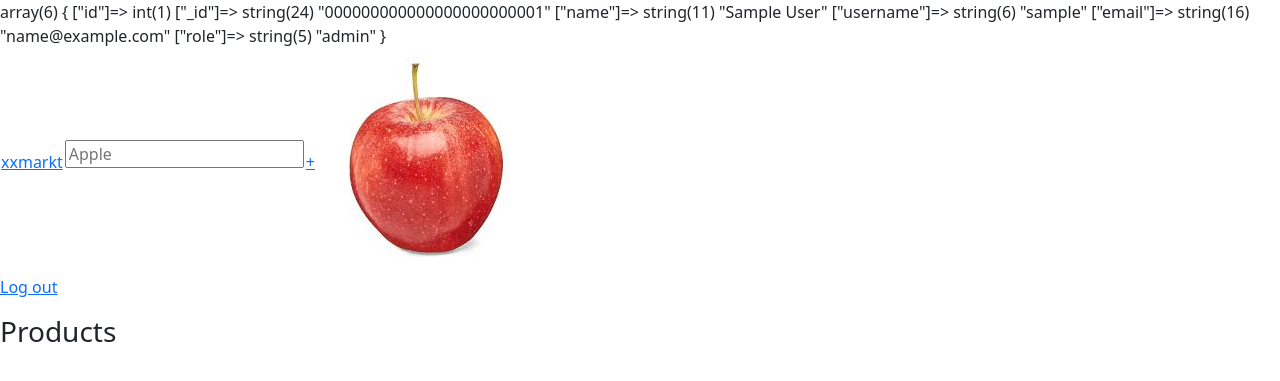
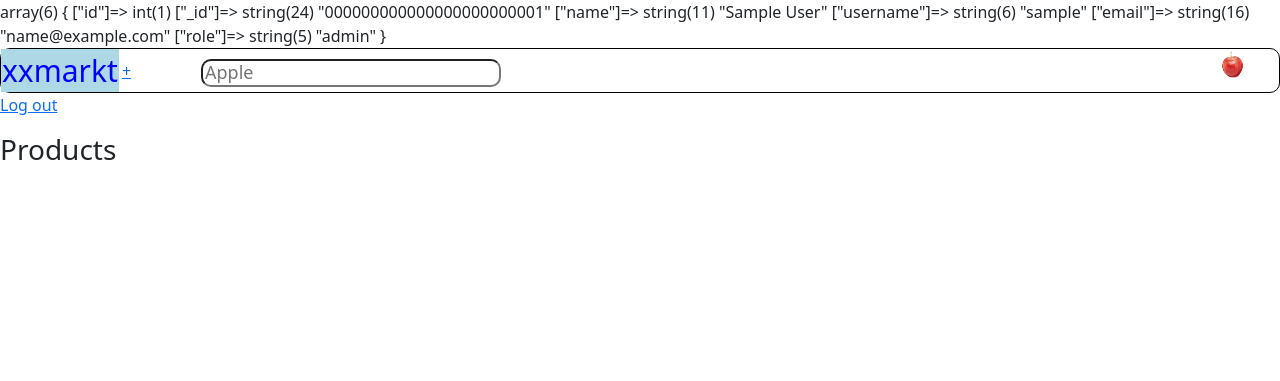
Before and after one commit to kivanckurt/market-application, a PHP site: page /market_main.php in a window 1280 px wide. Shown: the top 381 px of the page. Run offline with PHP 8.4, Linux system fonts and the light colour scheme; the visitor is signed in with stand-in values (Sample User, id 1); data comes from the database, SQL or seed files in the repository; data that the repository does not hold is empty; some libraries are stand-ins or nearby versions.

Commit message:
Market User Query Added

```diff
--- a/256/market_main.php
+++ b/256/market_main.php
@@ -11,6 +11,17 @@
     $user = $_SESSION["market_user"];
     var_dump($user);
 
+    //get method operations
+    if($_SERVER["REQUEST_METHOD"]=="GET"){
+        // var_dump($_GET);
+        extract($_GET);
+        $keyword = $keyword ?? "";
+        $cleanedKeyword = str_replace('%', '', $keyword);
+        $formedKeyword ='%'.$cleanedKeyword.'%';
+        // var_dump($keyword);
+        // var_dump($formedKeyword);
+    }
+
     //Getting the number of products & pages
     $query ="SELECT COUNT(*) FROM products, market_user where products.market_email = market_user.email AND market_user.email = ?;";
     $stmt = $db->prepare($query);
@@ -21,6 +32,21 @@
     $page= $_GET["page"] ?? 1;
     $firstItemIndex = ($page-1)*4;
     // var_dump($firstItemIndex);
+
+    $getQuery = "SELECT * FROM products, market_user
+    WHERE products.market_email = market_user.email and market_user.email = ?
+    AND stock>0 AND product_title LIKE ?
+    ORDER BY product_exp_date LIMIT ?,4; ";
+
+    if($_SERVER["REQUEST_METHOD"]=="GET"){
+        $stmt = $db->prepare($getQuery);
+        $stmt->bindParam(1, $user["email"], PDO::PARAM_STR);
+        $stmt->bindParam(2, $formedKeyword, PDO::PARAM_STR);
+        $stmt->bindParam(3, $firstItemIndex, PDO::PARAM_INT);
+        $stmt->execute();
+        $products = $stmt ->fetchAll();
+        // var_dump($products);
+    }
 
     //Get Query
     $order_by_param = "products.product_exp_date";
@@ -115,15 +141,15 @@
             </div>
         </div>
         <?php  }?>
-        <div>
+
+
+    </section>
+    <div>
         <?php
             for($i=1; $i<$pageCnt+1; $i++){
                 echo "  <a href='?page=$i'>$i</a>  ";
             }
         ?>
         </div>
-
-    </section>
-
 </body>
 </html>
--- a/256/market_user_header.php
+++ b/256/market_user_header.php
@@ -20,6 +20,23 @@ if(isset($_SESSION["market_user"])){
     <link rel="stylesheet" href="path/to/bootstrap/css/bootstrap.min.css">
     <link rel="stylesheet" href="path/to/font-awesome/css/font-awesome.min.css">
     <link rel="stylesheet" href="app.css">
+    <style>
+                header{
+        color:red;
+        text-align: center;
+        position: relative;
+        border: 1px solid black;
+        border-radius: 10px;
+        }
+        header .logo{ color: white; background-color: lightblue;}
+        .logo a {text-decoration: none; color: blue; font-size: 30px; border-radius: 10px;}
+        #searchBar{border-radius: 10px; height: max-content; width: 300px;
+        position: absolute; left: 200px; top: 10px;}
+        #searchBar::placeholder{font-size: large;}
+        .userInfo{position: absolute; right: 30px;}
+        #profile{width: 30px;}
+        .cartInfo{position: absolute; right: 150px; top: 10px;}
+    </style>
 </head>
 <body>
     <header>
@@ -29,8 +46,8 @@ if(isset($_SESSION["market_user"])){
                     <div><span><a href="market_main.php">xxmarkt</a></span></div>
                 </td>
                 <td>
-                    <form action="market_main.php" method="post">
-                        <input type="text" name="searchVal" id="searchBar" placeholder="Apple">
+                    <form action="market_main.php" method="GET">
+                        <input type="text" name="keyword" id="searchBar" placeholder="Apple">
                     </form>
                 </td>
                 <td class="addProduct">
```
